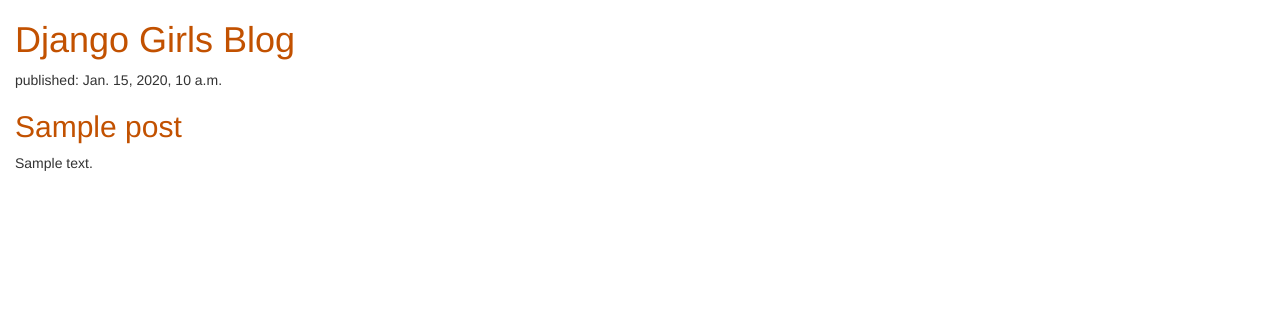
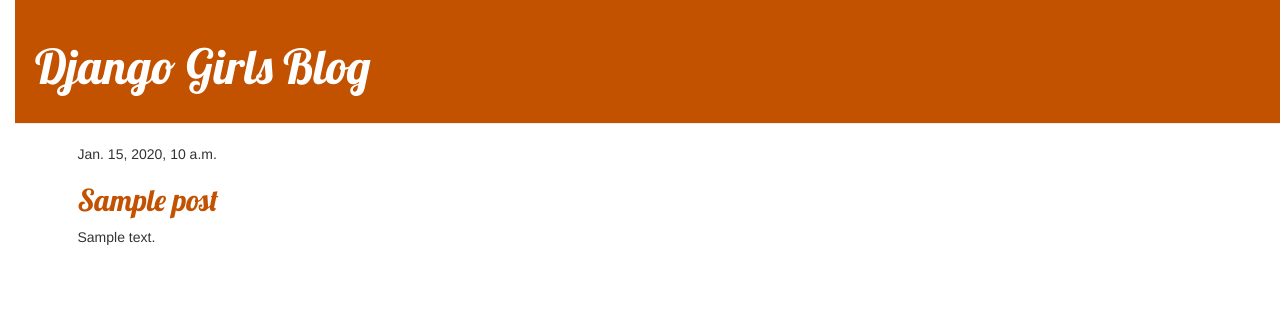
Before and after one commit to rajeevranjanrawat/my-first-blog, a Django app: template mysite/blog/templates/blog/post_list.html in a window 1280 px wide. Shown: the top 316 px of the page. Run offline with Django 3.2, Linux system fonts and the light colour scheme; the template is opened without the code that fills it: most values are stand-ins (such as "Sample title", 1, 10 or a date in 2020); parts of the project's set-up code (start-up, migrations or seed data) failed here and were passed over; some libraries are stand-ins or nearby versions.

Commit message:
Added view and template for detailed blog post as well as CSS for the site

```diff
--- a/mysite/blog/static/css/blog.css
+++ b/mysite/blog/static/css/blog.css
@@ -4,4 +4,30 @@
 
 h1 a, h2 a {
     color: #C25100;
+    font-family: 'Lobster';
 }
+
+.page-header {
+
+    background-color: #C25100;
+    margin-top: 0;
+    padding: 20px 20px 20px 20px
+}
+
+.page-header h1, .page-header h1 a, .page-header h1 a:visited, .page-header, .page-header h1 a:active{
+    color: #ffffff;
+    font-size: 36pt;
+    text-decoration: none;
+
+ }
+
+.top-menu, .top-menu:hover, .top-menu:visited {
+    color: #ffffff;
+    float: right;
+    font-size: 26pt;
+    margin-right: 20px;
+}
+
+.post{
+    margin-bottom: 70px;
+}
--- /dev/null
+++ b/mysite/blog/templates/blog/base.html
@@ -0,0 +1,23 @@
+{% load static %}
+<html>
+    <head>
+        <title>Django Girls blog</title>
+        <link href="//fonts.googleapis.com/css?family=Lobster&subset=latin,latin-ext" rel="stylesheet" type="text/css">
+        <link rel="stylesheet" href="//maxcdn.bootstrapcdn.com/bootstrap/3.2.0/css/bootstrap.min.css">
+        <link rel="stylesheet" href="//maxcdn.bootstrapcdn.com/bootstrap/3.2.0/css/bootstrap-theme.min.css">
+        <link rel="stylesheet" href="{% static 'css/blog.css' %}">
+    </head>
+    <body>
+        <div class="page-header">
+            <h1><a href="/">Django Girls Blog</a> </h1>
+        </div>
+        <div class="content container">
+            <div class="row">
+                <div class="col-md-8">
+                    {% block content %}
+                    {% endblock %}
+                </div>
+            </div>
+        </div>
+    </body>
+</html>
--- a/mysite/blog/templates/blog/post_list.html
+++ b/mysite/blog/templates/blog/post_list.html
@@ -1,22 +1,13 @@
-{% load static %}
-<html>
-    <head>
-        <title>Django Girls blog</title>
-        <link rel="stylesheet" href="//maxcdn.bootstrapcdn.com/bootstrap/3.2.0/css/bootstrap.min.css">
-        <link rel="stylesheet" href="//maxcdn.bootstrapcdn.com/bootstrap/3.2.0/css/bootstrap-theme.min.css">
-        <link rel="stylesheet" href="{% static 'css/blog.css' %}">
-    </head>
-    <body>
-        <div>
-            <h1><a href="/">Django Girls Blog</a></h1>
+{% extends 'blog/base.html' %}
+
+{% block content %}
+    {% for post in posts %}
+        <div class="post">
+            <div class="date">
+                {{ post.published_date }}
+            </div>
+            <h2><a href="{% url 'post_detail' pk=post.pk %}">{{ post.title }}</a></h2>
+            <p>{{ post.text|linebreaksbr }}</p>
         </div>
-
-        {% for post in posts %}
-            <div>
-                <p>published: {{ post.published_date }}</p>
-                <h2><a href="">{{ post.title }}</a></h2>
-                <p>{{ post.text|linebreaksbr }}</p>
-            </div>
-        {% endfor %}
-    </body>
-</html>
+    {% endfor %}
+{% endblock %}
--- a/mysite/blog/urls.py
+++ b/mysite/blog/urls.py
@@ -3,4 +3,5 @@
 
 urlpatterns = [
     path('', views.post_list, name='post_list'),
+    path('post/<int:pk>/', views.post_detail, name='post_detail'),
 ]
--- a/mysite/blog/views.py
+++ b/mysite/blog/views.py
@@ -1,7 +1,11 @@
-from django.shortcuts import render
+from django.shortcuts import render, get_object_or_404
 from django.utils import timezone
 from .models import Post
 
 def post_list(request):
     posts = Post.objects.filter(published_date__lte=timezone.now()).order_by('published_date')
     return render(request, 'blog/post_list.html', {'posts': posts})
+
+def post_detail(request, pk):
+    post = get_object_or_404(Post, pk=pk)
+    return render(request, 'blog/post_detail.html', {'post': post})
```
Also changed, not shown: mysite/blog/templates/blog/post_detail.html (added, +16 -0 lines).
